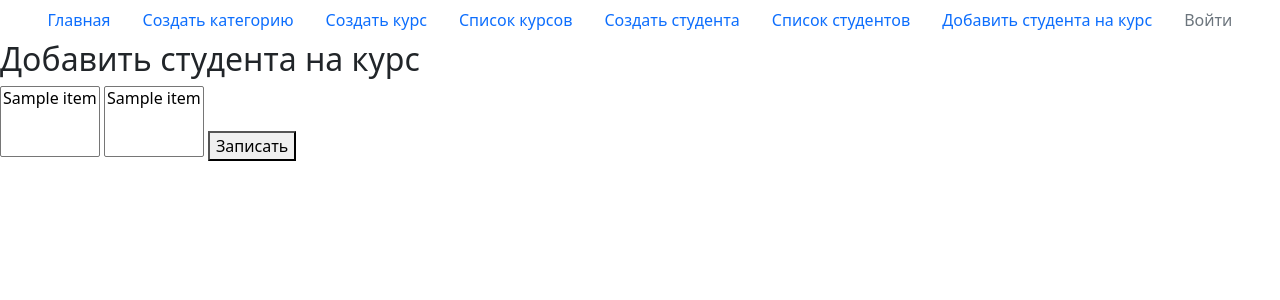
After one commit to Iuliia-Fedkovych/algo_and_templ, a Python web app: template templates/add_student.html in a window 1280 px wide. The commit adds this page. Shown: the top 300 px of the page. Run offline with Jinja, Linux system fonts and the light colour scheme; the template is opened without the code that fills it: most values are stand-ins (such as "Sample title", 1, 10 or a date in 2020).

Commit message:
add user to course

```diff
--- /dev/null
+++ b/templates/add_student.html
@@ -0,0 +1,18 @@
+{% extends 'base.html' %}
+{% block title%}Добавить студента{% endblock %}
+{% block main %}
+    <h2>Добавить студента на курс</h2>
+        <form method="post">
+            <select size="3" name="course_name">
+                {% for item in courses %}
+                <option value="{{item.name}}">{{item.name}}</option>
+                {% endfor %}
+            </select>
+            <select size="3" name="student_name">
+                {% for item in students %}
+                <option value="{{item.name}}">{{item.name}}</option>
+                {% endfor %}
+            </select>
+            <button type="submit">Записать</button>
+        </form>
+{% endblock %}
--- a/templates/course_list.html
+++ b/templates/course_list.html
@@ -4,7 +4,7 @@
     <ul>
         {% for item in objects_list %}
         <li>
-            {{item.name}}
+            {{item.name}}<span>({{item.student_count()}})</span>
         </li>
         {% endfor %}
     </ul>
--- a/templates/inc_main_menu.html
+++ b/templates/inc_main_menu.html
@@ -18,6 +18,9 @@
     <a class="nav-link" href="/student-list/">Список студентов</a>
   </li>
   <li class="nav-item">
+    <a class="nav-link" href="/add-student/">Добавить студента на курс</a>
+  </li>
+  <li class="nav-item">
     <a class="nav-link disabled" href="#" tabindex="-1" aria-disabled="true">Войти</a>
   </li>
 </ul>
```
Also changed, not shown: main.py (+17 -16 lines), models.py (+14 -1 lines).
